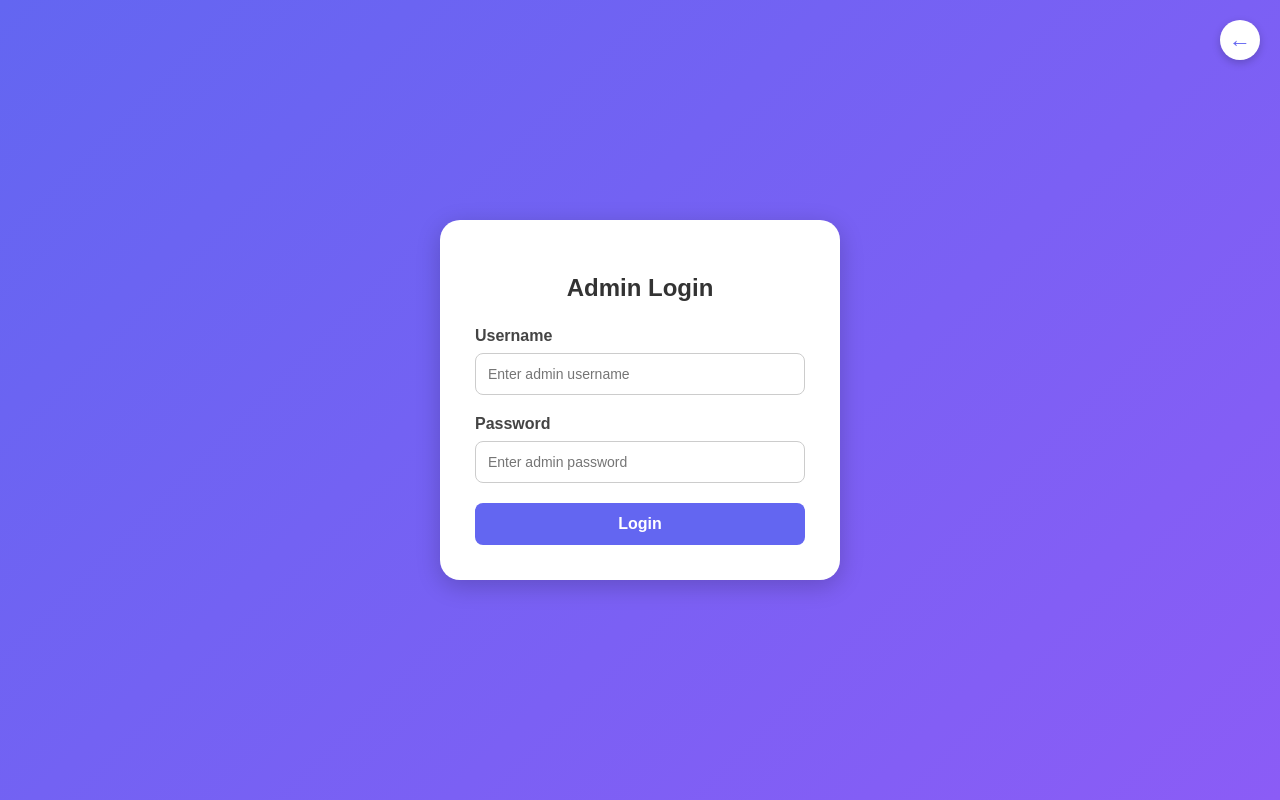
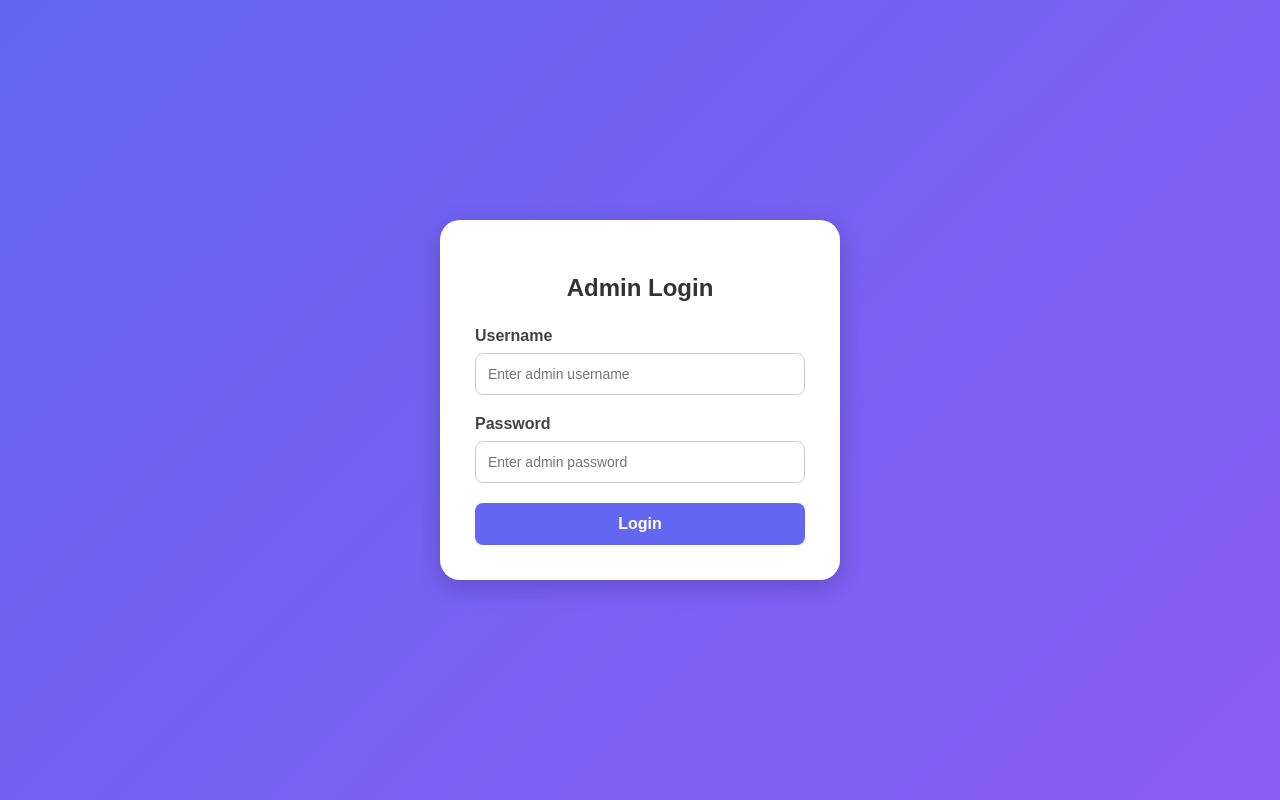
Before and after one commit to gilberttejanojr06-lgtm/Milk-Tea-House, a plain HTML site: page admin-login.html in a window 1280 px wide. Drawn offline with Linux system fonts and the light colour scheme.

Commit message:
Update admin-login.html

```diff
--- a/admin-login.html
+++ b/admin-login.html
@@ -115,7 +115,6 @@
 <body>
 
   <!-- Back icon to user login -->
-  <a href="index.html" class="back-icon" title="Back to User Login">←</a>
 
   <div class="login-container">
     <h2>Admin Login</h2>
```
